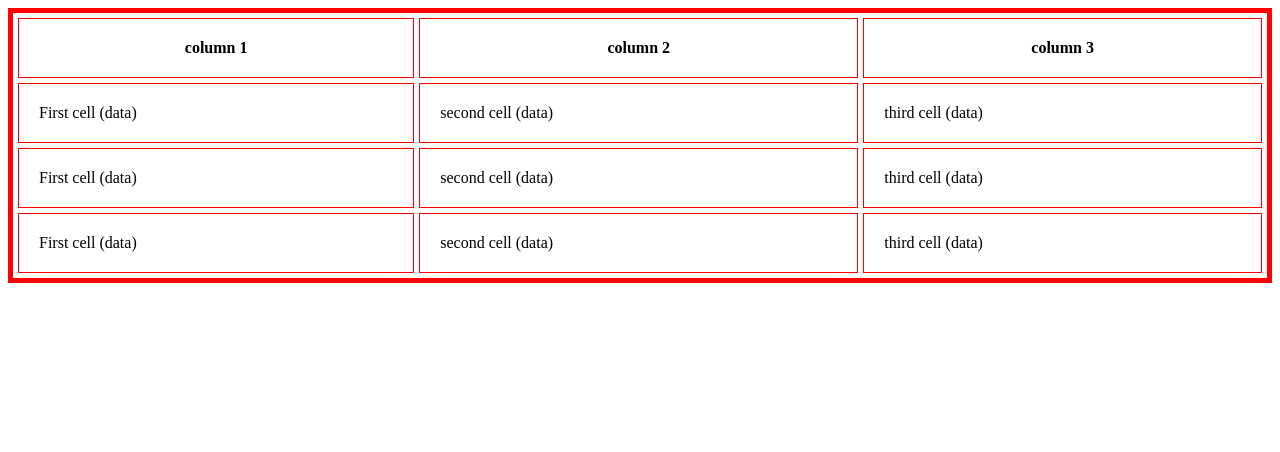
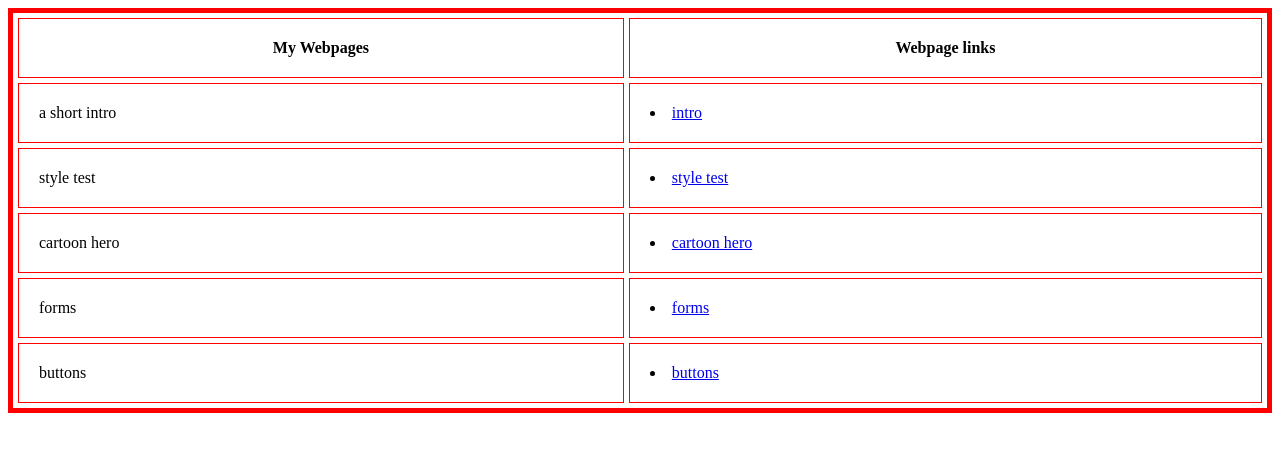
Before and after one commit to Freddy-blip/cartoon-hero, a plain HTML site: page css/table.html in a window 1280 px wide. Drawn offline with Linux system fonts and the light colour scheme.

Commit message:
i added links

```diff
--- a/css/table.html
+++ b/css/table.html
@@ -11,59 +11,68 @@
 		<thead>
 			<tr>
 				<th>
-					column 1
+					My Webpages
 				</th>
 				<th>
-					column 2
+					Webpage links
 				</th>
-				<th>
-					column 3
-				</th>
+
 			</tr>
 		</thead>
 		<tbody>
 <tr>
 			<td>
-				First cell (data)
+				a short intro
 			</td>
 
 			<td>
-				second cell (data)
+				<li><a target="_blank" href="https://freddy-blip.github.io/cartoon-hero/test.html">intro</a></li>
 			</td>
 
-			<td>
-				third cell (data)
-			</td>
+
+
 
 		</tr>
     <tr>
 			<td>
-				First cell (data)
+				style test
 			</td>
 
 			<td>
-				second cell (data)
+				<li><a target="_blank" href="https://freddy-blip.github.io/cartoon-hero/style-test.html">style test</a></li>
+			</td>
+
+			 <tr>
+			<td>
+				cartoon hero
 			</td>
 
 			<td>
-				third cell (data)
+				<li><a target="_blank" href="https://freddy-blip.github.io/cartoon-hero/cartoon.html">cartoon hero</a></li>
 			</td>
-
-		</tr>
-    <tr>
+			 <tr>
 			<td>
-				First cell (data)
+				forms
 			</td>
 
 			<td>
-				second cell (data)
+					<li><a target="_blank" href="https://freddy-blip.github.io/cartoon-hero/fill.html">forms</a></li>
+			</td>
+			 <tr>
+			<td>
+				buttons
 			</td>
 
 			<td>
-				third cell (data)
+				<li><a target="_blank" href="https://freddy-blip.github.io/cartoon-hero/button.html">buttons</a></li>
 			</td>
 
+
+
+
+
 		</tr>
+
     </tbody>
     <tfoot>
 
```
Also changed, not shown: index.html (deleted, +0 -28 lines).
